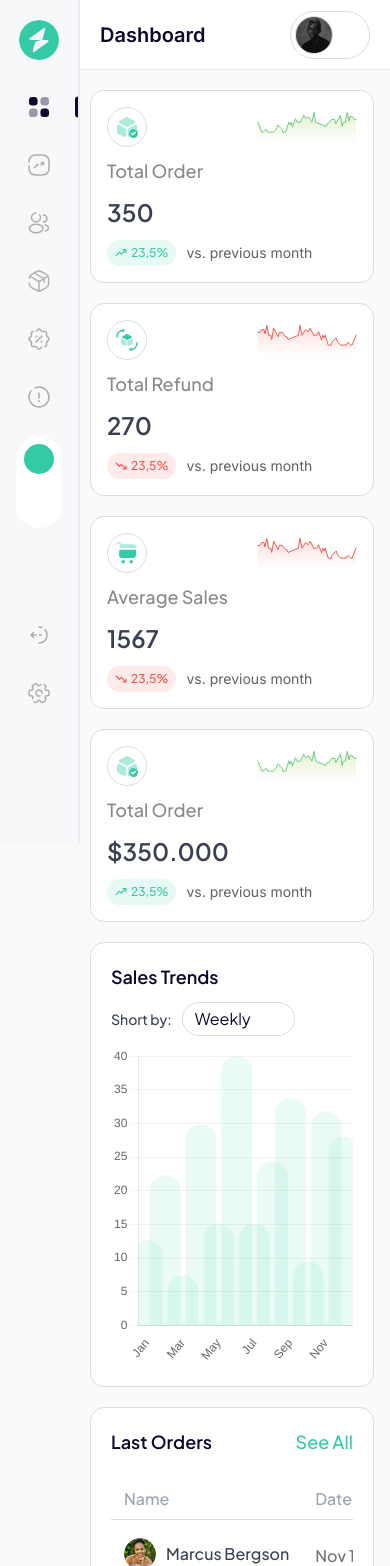
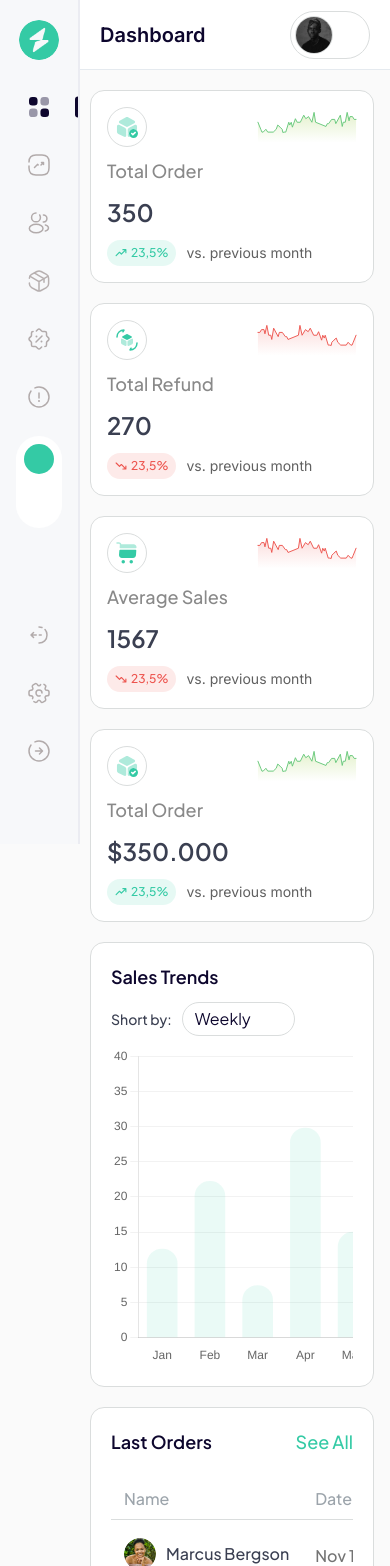
Before and after one commit to publikphigor/analytics-db, a React (Vite) app: page / in a window 390 px wide. Shown: the top 1566 px of the page. Built offline with nearby package versions, Linux system fonts and the light colour scheme; some icons are missing.

Commit message:
chore: fix chart width

```diff
--- a/src/components/global/Sidebar.tsx
+++ b/src/components/global/Sidebar.tsx
@@ -235,7 +235,7 @@ const Sidebar: React.FC<SidebarProps> = ({ sidebarExpanded, setSidebarExpanded }
                 </AnimatePresence>
               </button>
             </li>
-            <li className="hidden px-2 md:block">
+            <li className="px-2">
               <button
                 onClick={() => {
                   if (sidebarExpanded) {
--- a/src/pages/Dashboard/index.tsx
+++ b/src/pages/Dashboard/index.tsx
@@ -66,7 +66,9 @@ const Dashboard = () => {
             </div>
           </div>
           <div className="w-full overflow-x-auto">
-            <BarChart />
+            <div className="min-w-[600px]">
+              <BarChart />
+            </div>
           </div>
         </div>
         <div className="order-1 grid grid-cols-1 gap-5 md:grid-cols-2 lg:order-2 lg:col-span-2">
```
